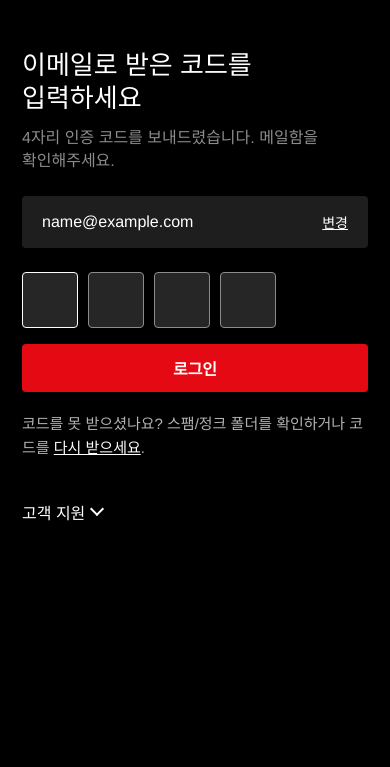
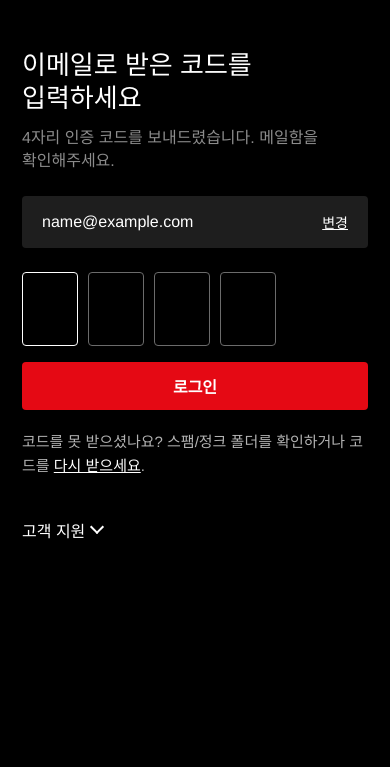
Before and after one commit to gljae/NetflixClone, a Flask app: page /login/otp in a window 390 px wide. Shown: the part 77-844 px from the top of the page. Run offline with Flask 3, Linux system fonts and the light colour scheme; the visitor is signed in with stand-in values (Sample User, id 1).

Commit message:
OTP 박스 디자인 조정: 직사각형 + 반투명 배경

```diff
--- a/templates/login_otp.html
+++ b/templates/login_otp.html
@@ -117,12 +117,12 @@
 
     .otp-box {
       width: 64px;
-      height: 64px;
+      height: 84px;
       padding: 0;
-      border: 1px solid #8c8c8c;
+      border: 1px solid #6b6b6b;
       border-radius: 4px;
       color: #fff;
-      background: #262626;
+      background: rgba(0, 0, 0, 0.45);
       font-size: 28px;
       font-weight: 600;
       text-align: center;
@@ -247,7 +247,7 @@
 
       .otp-box {
         width: 56px;
-        height: 56px;
+        height: 74px;
         font-size: 24px;
       }
     }
```
